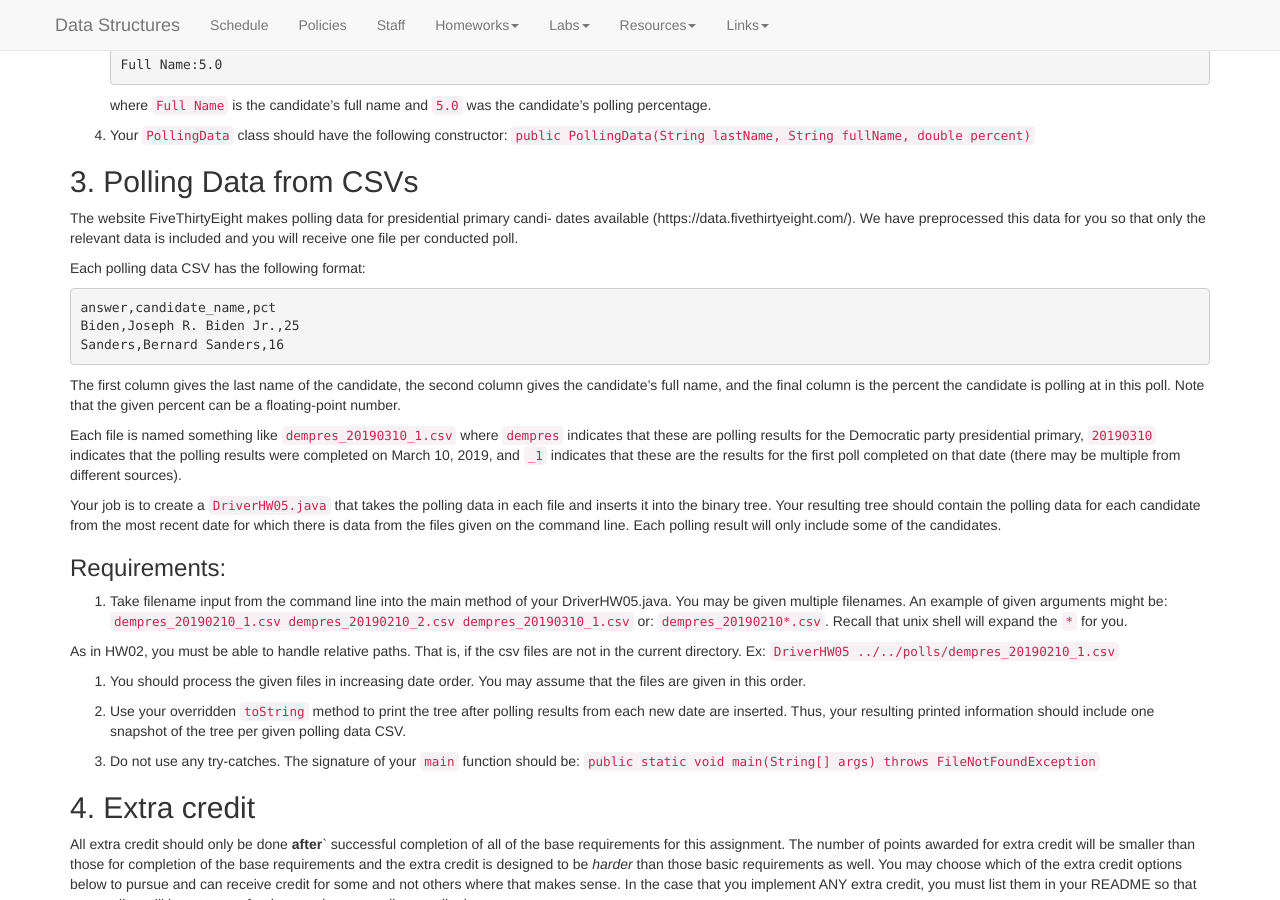
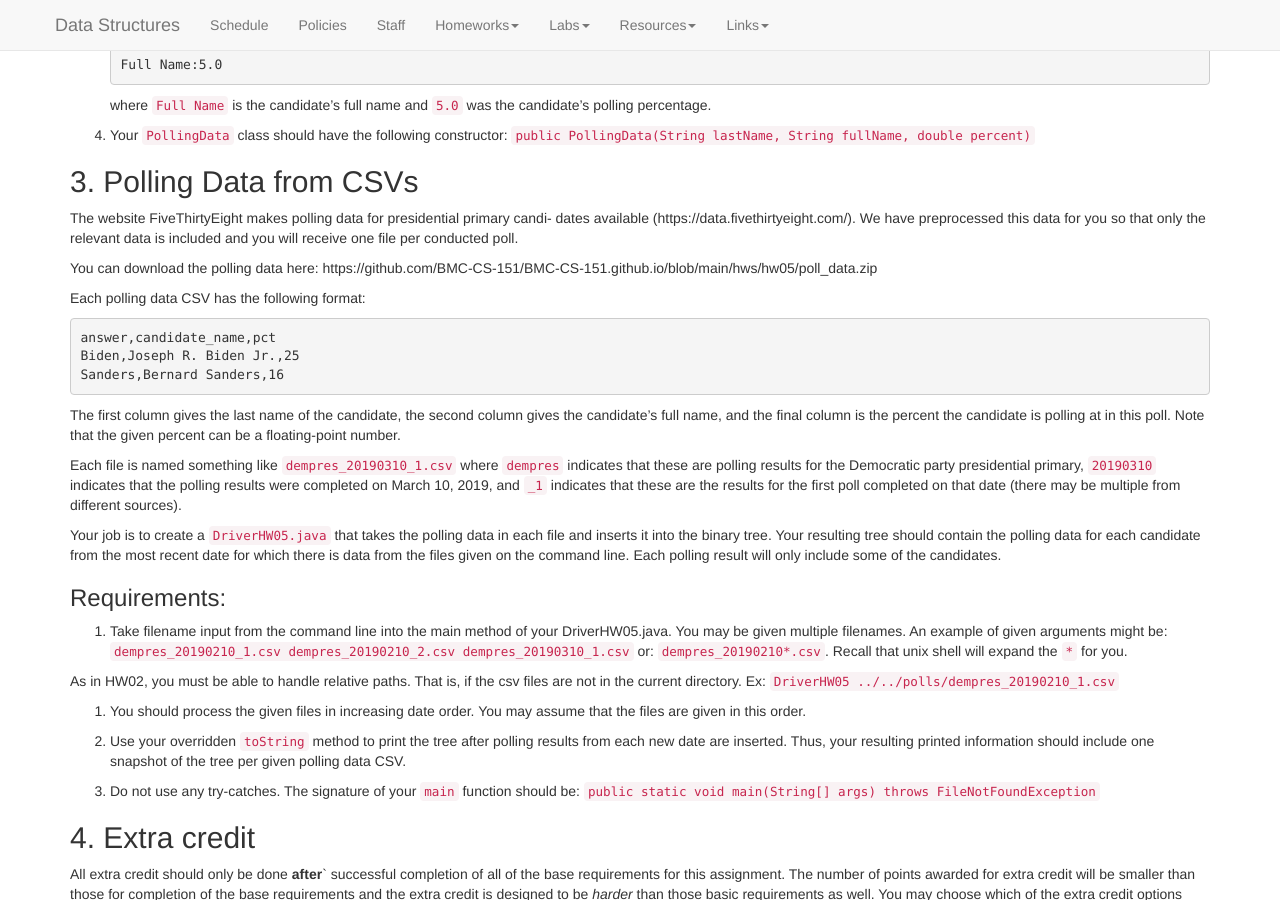
Before and after one commit to kalte0/BMC-CS-151.github.io, a Jekyll site: the page built from hws/HW05.md, in a window 1280 px wide and 900 px high, scrolled down 1343 px. Built offline with Jekyll 4.4.1, drawn with Linux system fonts in a browser that asks for light colours; nearby versions of some CDN libraries.

Commit message:
Update HW05.md

````diff
--- a/hws/HW05.md
+++ b/hws/HW05.md
@@ -165,6 +165,8 @@ dates available (https://data.fivethirtyeight.com/). We have preprocessed
 this data for you so that only the relevant data is included and you will receive
 one file per conducted poll.
 
+You can download the polling data here: https://github.com/BMC-CS-151/BMC-CS-151.github.io/blob/main/hws/hw05/poll_data.zip
+
 Each polling data CSV has the following format:
 
 ```
````
